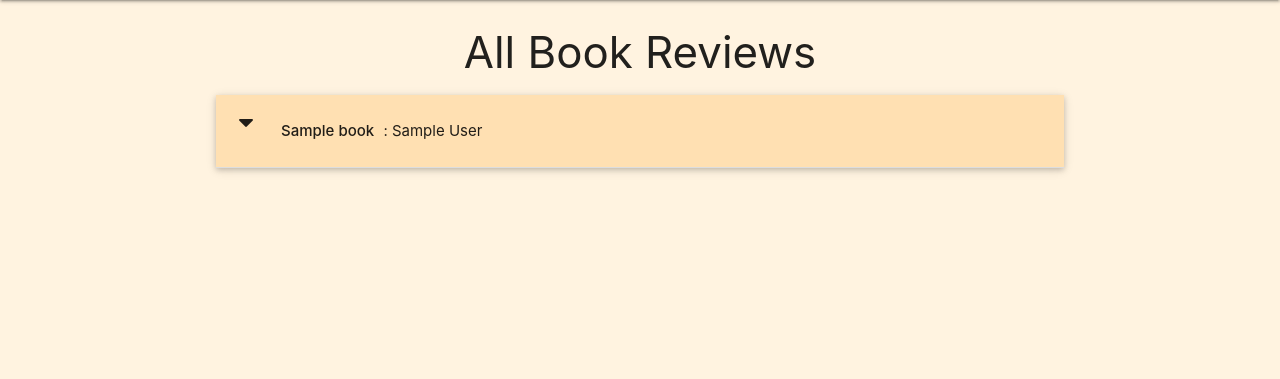
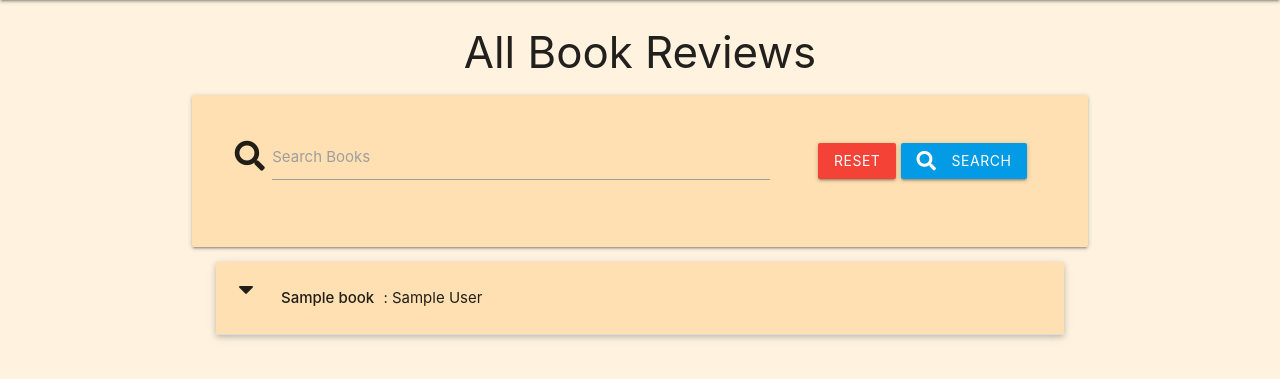
Before and after one commit to craigmantona/the_book_review, a Flask app: page / in a window 1280 px wide. Shown: the part 64-443 px from the top of the page. Run offline with Flask 2, Linux system fonts and the light colour scheme; a database or web service that is not in the repository returns one stand-in record (values such as "Sample title"); some libraries are stand-ins or nearby versions.

Commit message:
Add search functionality to database

```diff
--- a/app.py
+++ b/app.py
@@ -25,6 +25,13 @@ mongo = PyMongo(app)
 @app.route("/get_books")
 def get_books():
     books = list(mongo.db.books.find())
+    return render_template("books.html", books=books)
+
+
+@app.route("/search", methods=["GET", "POST"])
+def search():
+    query = request.form.get("query")
+    books = list(mongo.db.books.find({"$text": {"$search": query}}))
     return render_template("books.html", books=books)
 
 
@@ -62,13 +69,12 @@ def login():
         if existing_user:
             # ensure hashed password matches user input
             if check_password_hash(
-                existing_user["password"], request.form.get("password")):
-                    session["user"] = request.form.get("username").lower()
-                    flash("Welcome, {}".format(
-                        request.form.get("username")))
-                    return redirect(url_for(
-                        "profile", username=session["user"]))
-
+                    existing_user["password"], request.form.get("password")):
+                        session["user"] = request.form.get("username").lower()
+                        flash("Welcome, {}".format(
+                            request.form.get("username")))
+                        return redirect(url_for(
+                            "profile", username=session["user"]))
             else:
                 # invalid password match
                 flash("Incorrect Username and/or Password")
@@ -92,7 +98,6 @@ def profile(username):
         return render_template("profile.html", username=username)
 
     return redirect(url_for("login"))
-
 
 
 @app.route("/logout")
--- a/templates/add_book.html
+++ b/templates/add_book.html
@@ -47,7 +47,7 @@
             <div class="row">
                 <div class="col s12 center-align">
                     <button type="submit" class="btn-large light-blue darken-1 text-shadow">
-                        Add Task <i class="fas fa-plus-square right"></i>
+                        Add Book <i class="fas fa-plus-square right"></i>
                     </button>
                 </div>
             </div>
--- a/templates/books.html
+++ b/templates/books.html
@@ -2,6 +2,26 @@
 {% block material %}
 
 <h3 class="center-align">All Book Reviews</h3>
+
+<div class="row card-panel orange lighten-4">
+    <form action="{{ url_for('search') }}" method="post" class="col s12">
+        <div class="row valign-wrapper center-align">
+            <div class="input-field col s12 m8">
+                <i class="fas fa-search prefix"></i>
+                <input type="text" name="query" id="query" minlength="3" class="validate" required>
+                <label for="query">Search Books</label>
+            </div>
+            <div class="col s12 m4">
+                <a href="{{ url_for('get_books') }}" class="red btn">Reset</a>
+                <button type="submit" class="light-blue darken-1 btn">
+                    <i class="fas fa-search left"></i> Search
+                </button>
+            </div>
+        </div>
+    </form>
+</div>
+
+{% if books|length > 0 %}
 
 <ul class="collapsible popout">
     {% for book in books %}
@@ -29,5 +49,10 @@
     </li>
     {% endfor %}
 </ul>
+{% else %}
+    <h3 class="center-align red-text"><i class="fas fa-exclamation-triangle"></i>
+         No results found <i class="fas fa-exclamation-triangle"></i> <br>
+         Have you searched a full word?</h3>
+{% endif %}
 
 {% endblock %}
```
Also changed, not shown: README.md.
